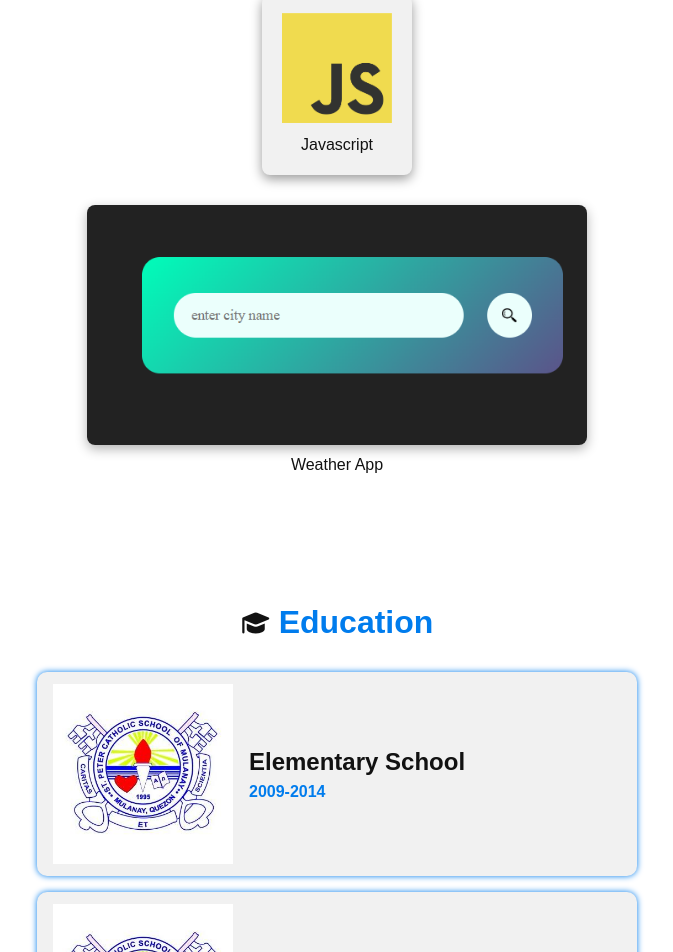
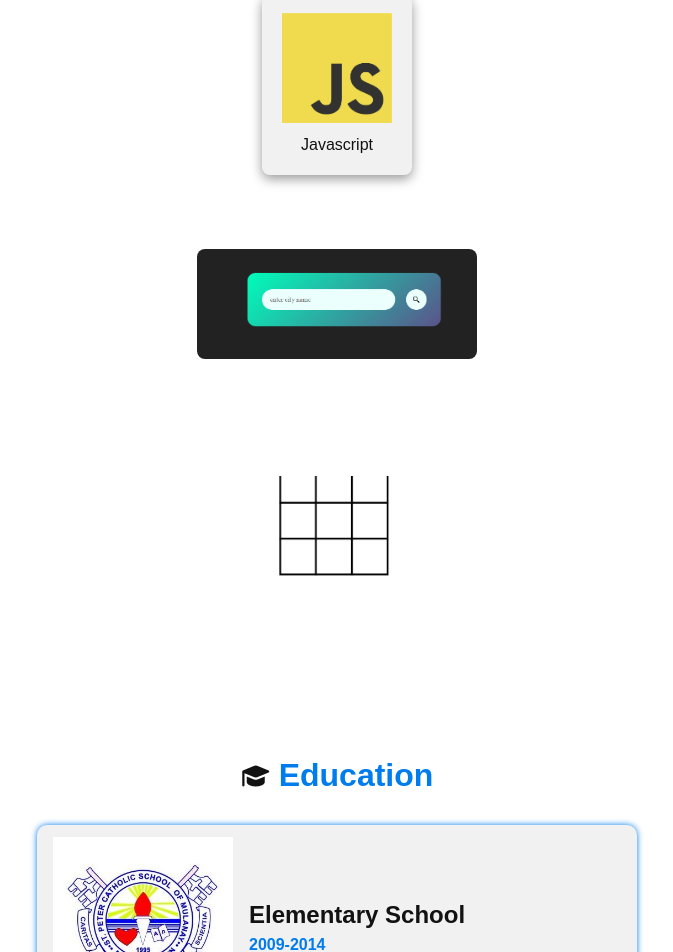
Before and after one commit to Kynchan123/vite.nykosh, a React (Vite) app: page / in a window 1280 px wide. Shown: the part 4174-5126 px from the top of the page, without its empty margins (303-976 px from the left). Built offline with nearby package versions, Linux system fonts and the light colour scheme.

Commit message:
update files

```diff
--- a/src/App.css
+++ b/src/App.css
@@ -734,7 +734,7 @@ filter: grayscale(0%);
     box-sizing: border-box;
     box-shadow: 0 4px 12px rgba(0, 0, 0, 0.4);
 }
-.js-proj{
+.js-proj {
    background-color: var(--section-color);
     border-radius: 8px;
     padding: 20px;
@@ -750,34 +750,114 @@ filter: grayscale(0%);
     box-sizing: border-box;
     box-shadow: 0 4px 12px rgba(0, 0, 0, 0.4);
 }
+
+.js-works {
+ display: flex;
+  flex-wrap: wrap;
+  gap: 20px; /* Adds space between the cards */
+  justify-content: center; /* Centers the cards horizontally */
+  padding: 20px;
+}
+.js-wrapper{
+ position: relative; /* Ensure that overlay stays on top of the image */
+  width: 100%;
+  max-width: 280px; /* Ensures all cards have consistent width */
+  height: 100%;
+  aspect-ratio: 16 / 9;
+  margin: 0 auto;
+}
 .js-works a {
   text-decoration: none;
   color: inherit;
-    text-align: center;
+  position: relative;
   display: flex;
   flex-direction: column;
+  justify-content: center;
   align-items: center;
+  border-radius: 8px;
+  width: 100%;
+  height: 100%;
   transition: transform 0.3s ease;
 }
 
 .js-works a:hover {
-    transform: scale(1.05);
+  transform: scale(1.05); /* Slight scale effect on hover */
 }
 
 .js-works img {
+  width: 100%;
+  height: 70%; /* Ensure the image takes most of the card's height */
+  object-fit: cover;
   border-radius: 8px;
-    box-shadow: 0 4px 12px rgba(0, 0, 0, 0.3);
-    width: 500px;
-    height: 240px;
-    object-fit: cover;
+  transition: opacity 0.3s ease;
 }
 
-.js-works p {
-    margin-top: 8px;
-    font-weight: 500;
-    font-size: 1rem;
+.js-works a:hover img {
+  opacity: 0.6; /* Reduce opacity when hovered to emphasize overlay */
 }
 
+.overlay {
+  position: absolute;
+  top: 0;
+  left: 0;
+  right: 0;
+  bottom: 0;
+  background: linear-gradient(to right, var(--card-color), var(--accent-color));
+  color: var(--text-color);
+  display: flex;
+  flex-direction: column;
+  align-items: center;
+  justify-content: center;
+  opacity: 0;
+  transition: opacity 0.3s ease;
+  border-radius: 8px;
+  text-align: center;
+  padding: 20px;
+}
+
+.js-works a:hover .overlay {
+  opacity: 1; /* Show the overlay on hover */
+}
+
+.overlay h3 {
+  font-size: 1.5rem;
+  margin-bottom: 10px;
+}
+
+.overlay p {
+  margin-bottom: 20px;
+  font-size: 1rem;
+  font-weight: 400;
+}
+
+.button-container {
+  display: flex;
+  gap: 15px;
+}
+
+.view-btn, .code-btn {
+  padding: 10px 20px;
+  font-size: 1rem;
+  cursor: pointer;
+  border: none;
+  border-radius: 5px;
+  background-color: var(--bg-color);
+  color: var(--text-color);
+  transition: background-color 0.3s ease, transform 0.3s ease;
+}
+
+.view-btn:hover, .code-btn:hover {
+  background-color: var(--accent-color); /* Change color on hover */
+  transform: scale(1.05); /* Slight scale effect on hover */
+}
+
+.view-btn {
+  background-color: var(--card-color);
+}
+
+.code-btn {
+  background-color: var(--card-color);
+}
 
 
 
--- a/src/components/Projects.jsx
+++ b/src/components/Projects.jsx
@@ -4,6 +4,7 @@ import prImg from "../assets/pr.png";
 import aeImg from "../assets/ae.png";
 import jsLogo from "../assets/JavaScript-logo.png";
 import weatherAppImg from "../assets/weather-app.png";
+import tictacImg from "../assets/tictac.png";
 
 import hikigayaVideo from "../assets/hikigaya x yukino.mp4";
 import cradlesVideo from "../assets/cradles.mp4";
@@ -16,6 +17,7 @@ import maoFernVideo from "../assets/mao mao x fern.mp4";
 import maomaoMographVideo from "../assets/maomao mograph v1.2.mp4";
 import mographVideo from "../assets/mograph.mp4";
 import yamadaVideo from "../assets/yamada.mp4";
+
 export default function Projects() {
   return (
     <section id="projects">
@@ -30,7 +32,6 @@ export default function Projects() {
         <img src={prImg} alt="Adobe Premiere" />
         <span>Adobe Premiere</span>
       </div>
-
       <div className="pr-works">
         <div className="video-wrapper">
           <video controls>
@@ -58,7 +59,6 @@ export default function Projects() {
         <img src={aeImg} alt="After Effects" />
         <span>After Effects</span>
       </div>
-
       <div className="ae-works">
         <div className="video-wrapper">
           <video controls>
@@ -98,14 +98,63 @@ export default function Projects() {
       </div>
 
       <div className="js-works">
-        <a
-          href="https://kynchan123.github.io/weather-app/"
-          target="_blank"
-          rel="noopener noreferrer"
-        >
-          <img src={weatherAppImg} alt="Weather App" />
-          <p>Weather App</p>
-        </a>
+        <div className="js-wrapper">
+          <a
+            href="https://weather-app-five-black-64.vercel.app/"
+            target="_blank"
+            rel="noopener noreferrer"
+            className="project-card"
+          >
+            <img src={weatherAppImg} alt="Weather App" />
+            <div className="overlay">
+              <h3>Weather App</h3>
+              <p>
+                This is a JS-based Weather App created as a practice for my
+                coding skills.
+              </p>
+              <div className="button-container">
+                <button className="view-btn">View</button>
+                <a
+                  href="https://github.com/Kynchan123/weather-app/blob/main/index.html"
+                  target="_blank"
+                  rel="noopener noreferrer"
+                >
+                  <button className="code-btn">Code</button>
+                </a>
+              </div>
+            </div>
+          </a>
+        </div>
+      </div>
+
+      <div className="js-works">
+        <div className="js-wrapper">
+          <a
+            href="https://tic-tac-toe-vert-five-40.vercel.app/"
+            target="_blank"
+            rel="noopener noreferrer"
+            className="project-card"
+          >
+            <img src={tictacImg} alt="Tic Tac Toe" />
+            <div className="overlay">
+              <h3>Tic Tac Toe</h3>
+              <p>
+                This is a JS-based Tic Tac Toe with PvP and AI mode available
+                created as a practice for my coding skills.
+              </p>
+              <div className="button-container">
+                <button className="view-btn">View</button>
+                <a
+                  href="https://github.com/Kynchan123/tic-tac-toe/blob/main/index.html"
+                  target="_blank"
+                  rel="noopener noreferrer"
+                >
+                  <button className="code-btn">Code</button>
+                </a>
+              </div>
+            </div>
+          </a>
+        </div>
       </div>
     </section>
   );
```
Also changed, not shown: src/assets/tictac.png (added). Lines whose indentation alone changed are shown as unchanged.
